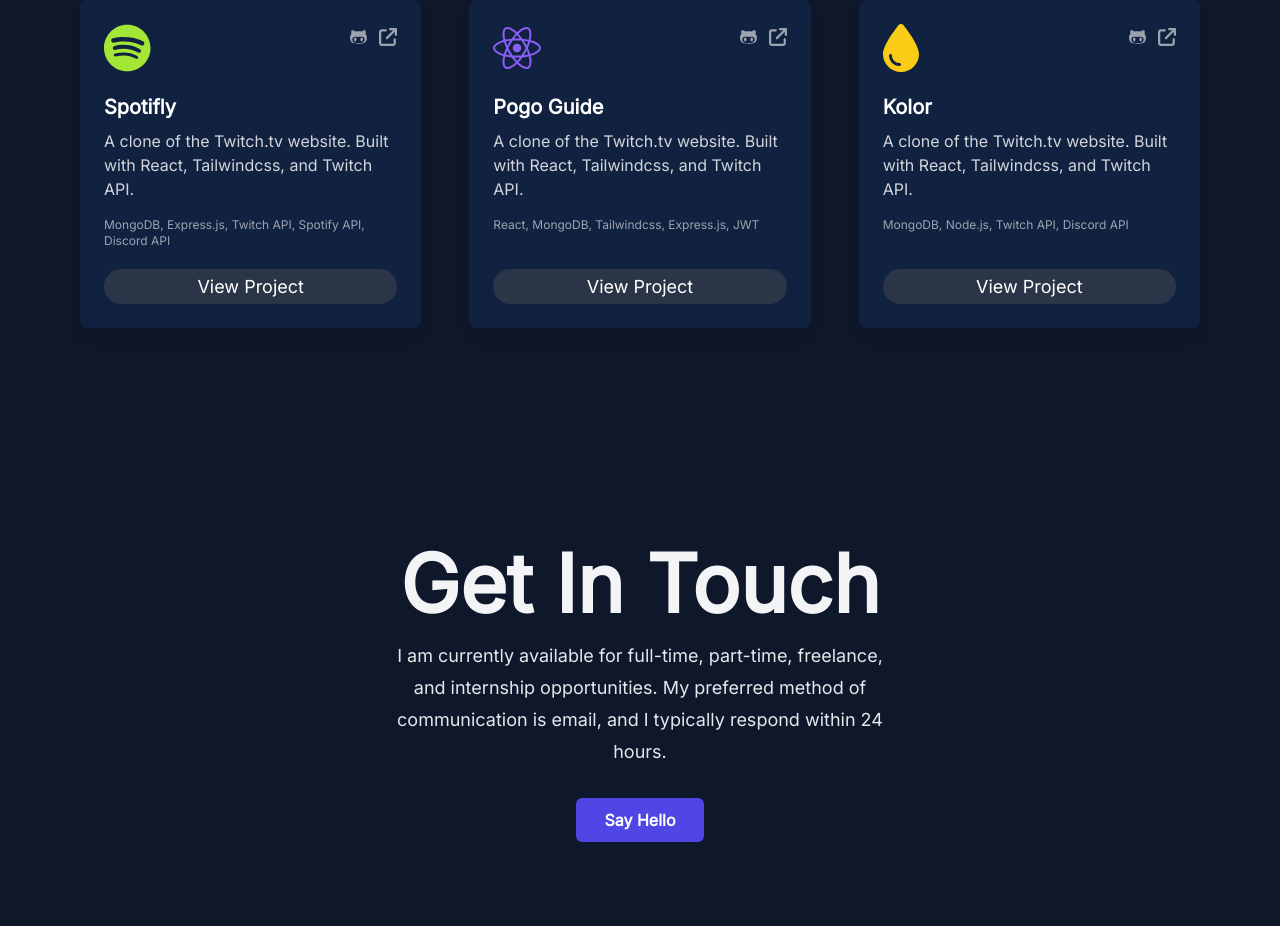
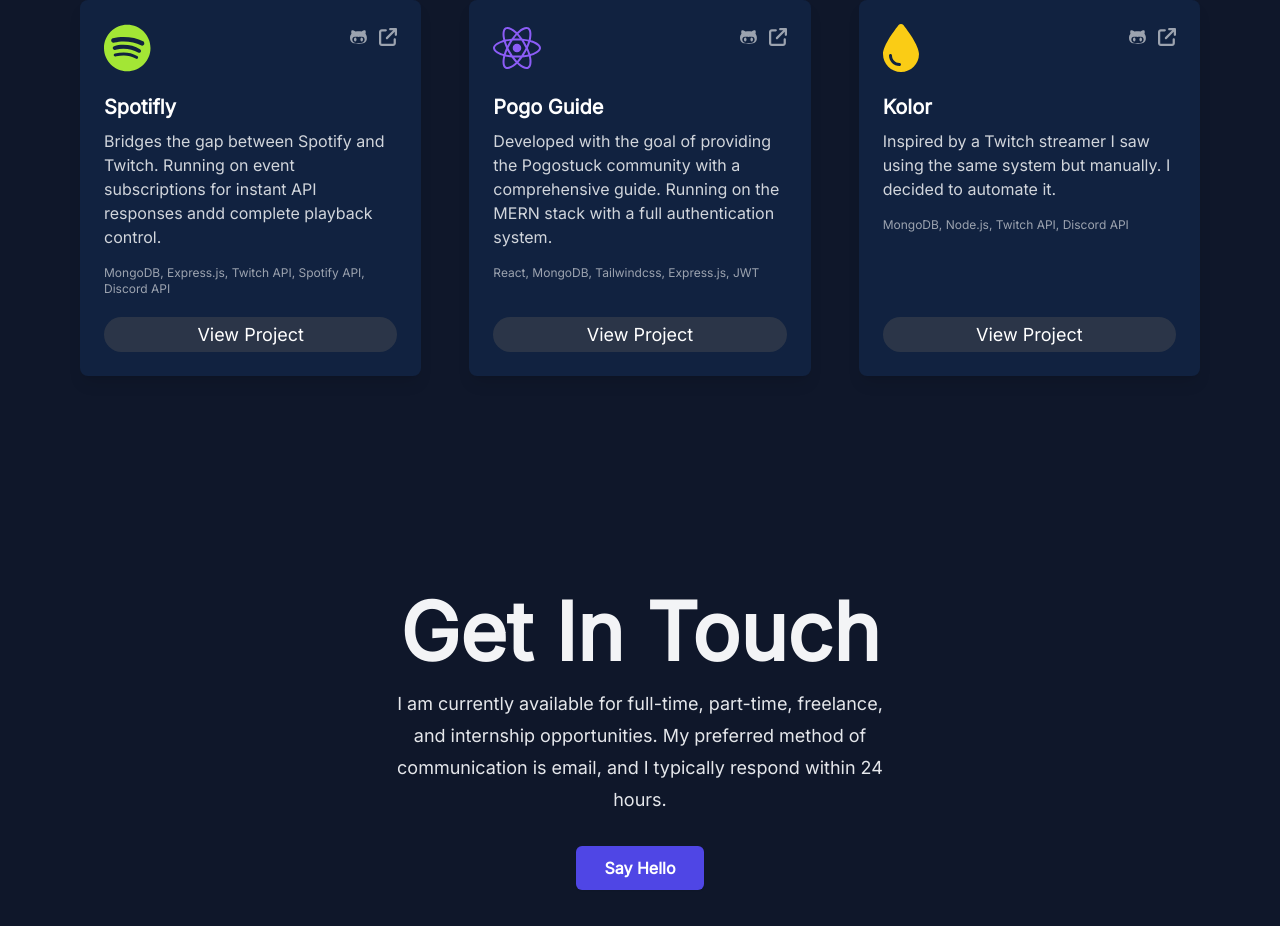
Before and after one commit to Kalasky/portfolio-dev, a React (Vite) app: page / in a window 1280 px wide. Shown: the part 1518-2444 px from the top of the page. Built offline with nearby package versions, Linux system fonts and the light colour scheme.

Commit message:
updated placeholder descriptions

```diff
--- a/src/data/data.js
+++ b/src/data/data.js
@@ -1,6 +1,13 @@
 import { faSpotify, faReact } from '@fortawesome/free-brands-svg-icons'
-import { faDroplet, faCode, faWandMagicSparkles, faGear, faRobot, faArrowsRotate, faSpinner } from '@fortawesome/free-solid-svg-icons'
-
+import {
+  faDroplet,
+  faCode,
+  faWandMagicSparkles,
+  faGear,
+  faRobot,
+  faArrowsRotate,
+  faSpinner,
+} from '@fortawesome/free-solid-svg-icons'
 
 export const skillCards = [
   {
@@ -31,7 +38,8 @@ export const projectCards = [
   {
     id: 1,
     title: 'Spotifly',
-    description: 'A clone of the Twitch.tv website. Built with React, Tailwindcss, and Twitch API.',
+    description:
+      'Bridges the gap between Spotify and Twitch. Running on event subscriptions for instant API responses andd complete playback control.',
     link: 'https://github.com/Kalasky/spotifly#readme',
     github: 'https://github.com/Kalasky/spotifly',
     technologies: ['MongoDB', 'Express.js', 'Twitch API', 'Spotify API', 'Discord API'],
@@ -42,7 +50,8 @@ export const projectCards = [
   {
     id: 2,
     title: 'Pogo Guide',
-    description: 'A clone of the Twitch.tv website. Built with React, Tailwindcss, and Twitch API.',
+    description:
+      'Developed with the goal of providing the Pogostuck community with a comprehensive guide. Running on the MERN stack with a full authentication system.',
     link: 'https://github.com/Kalasky/pogo-guide',
     github: 'https://github.com/Kalasky/pogo-guide',
     technologies: ['React', 'MongoDB', 'Tailwindcss', 'Express.js', 'JWT'],
@@ -53,7 +62,7 @@ export const projectCards = [
   {
     id: 3,
     title: 'Kolor',
-    description: 'A clone of the Twitch.tv website. Built with React, Tailwindcss, and Twitch API.',
+    description: 'Inspired by a Twitch streamer I saw using the same system but manually. I decided to automate it.',
     link: 'https://www.frosky.org',
     github: 'https://github.com/Kalasky/kolor-refactored',
     technologies: ['MongoDB', 'Node.js', 'Twitch API', 'Discord API'],
@@ -77,8 +86,8 @@ export const tokenCards = [
     title: 'Refresh Token Handling',
     description:
       'If the access token is no longer authorized to make requests and the refresh token fails to generate a new access token, the user will be directed to an authentication page where a new refresh token will be generated.',
-      labelIcon: faArrowsRotate,
-      labelIconColor: 'text-blue-500',
+    labelIcon: faArrowsRotate,
+    labelIconColor: 'text-blue-500',
   },
   {
     id: 3,
```
